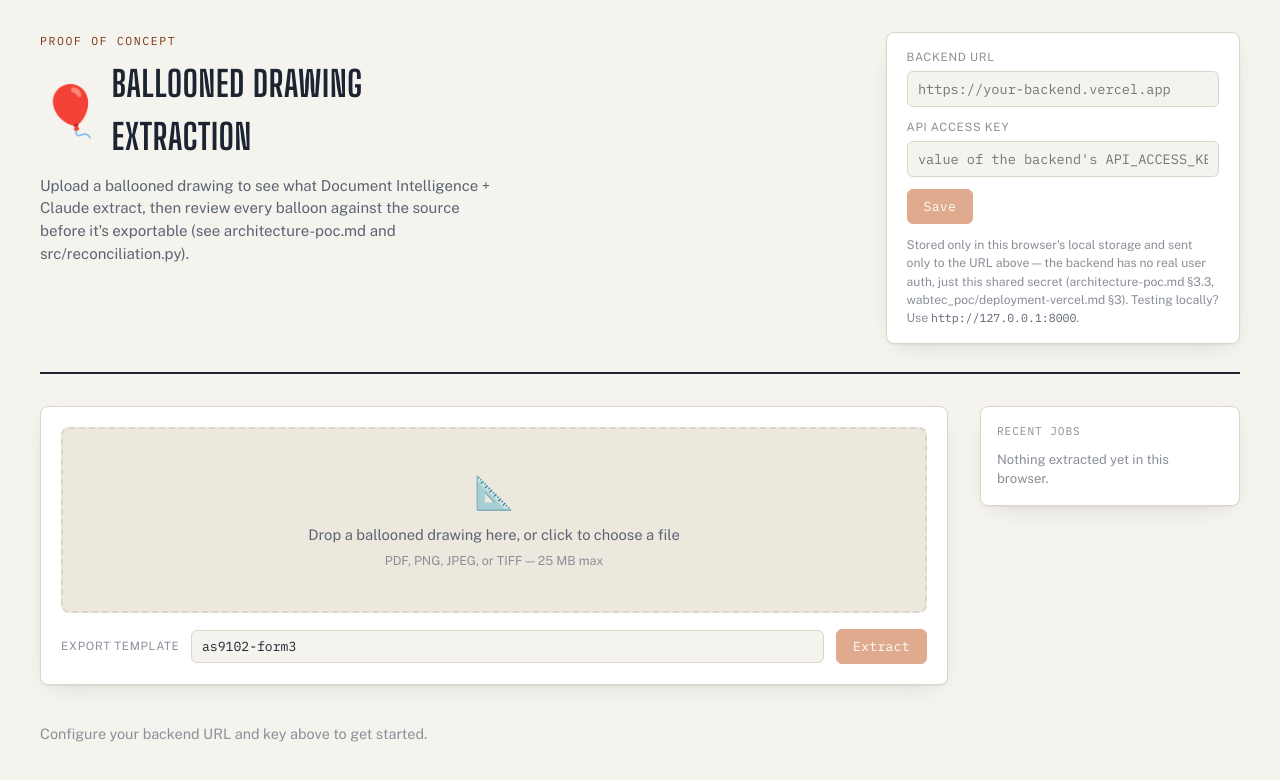
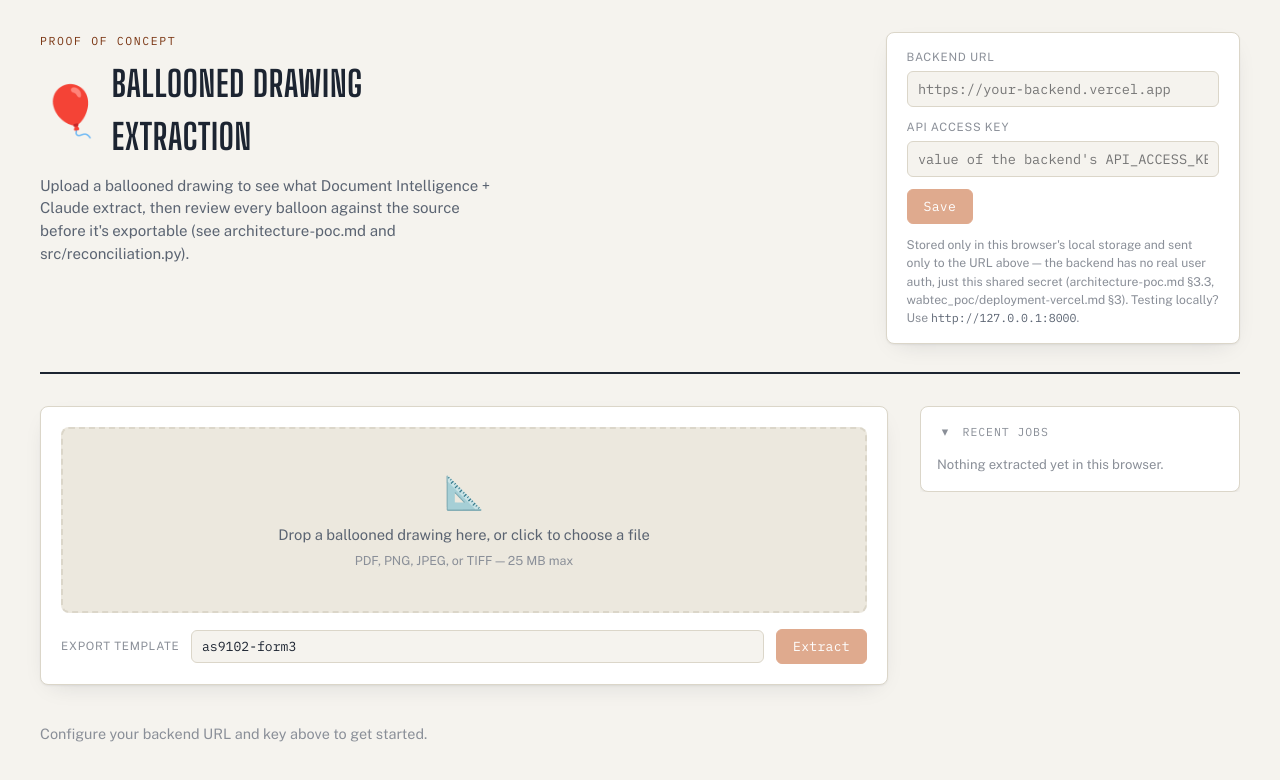
Before and after one commit to SA-IT-Team/wabtec_poc_app, a React (Vite) app: page / in a window 1280 px wide. Shown: the top 780 px of the page. Built offline with nearby package versions, Linux system fonts and the light colour scheme.

Commit message:
Moved AI assistant to right

```diff
--- a/src/App.css
+++ b/src/App.css
@@ -52,7 +52,7 @@
 
 .app__layout {
   display: grid;
-  grid-template-columns: minmax(0, 1fr) 260px;
+  grid-template-columns: minmax(0, 1fr) 320px;
   gap: 2rem;
   align-items: start;
 }
@@ -60,6 +60,11 @@
 .app__sidebar {
   position: sticky;
   top: 1.5rem;
+  display: flex;
+  flex-direction: column;
+  gap: 1.25rem;
+  max-height: calc(100vh - 3rem);
+  overflow-y: auto;
 }
 
 .app__results-grid {
--- a/src/App.tsx
+++ b/src/App.tsx
@@ -13,6 +13,7 @@ import {
 import type { ConnectionConfig, ExtractionResult, HistoryEntry, JobRecord } from "./lib/types";
 import { AssistantPanel } from "./components/AssistantPanel";
 import { BalloonTable } from "./components/BalloonTable";
+import { CollapsiblePanel } from "./components/CollapsiblePanel";
 import { ConnectionBar } from "./components/ConnectionBar";
 import { DrawingPreview } from "./components/DrawingPreview";
 import { JobHistory } from "./components/JobHistory";
@@ -182,14 +183,24 @@ export default function App() {
                   </div>
                 )}
               </div>
-
-              {activeJobId && <AssistantPanel jobId={activeJobId} config={config} />}
             </section>
           )}
         </main>
 
         <aside className="app__sidebar">
-          <JobHistory entries={history} activeJobId={activeJobId} onSelect={handleSelectHistory} onClear={handleClearHistory} />
+          <CollapsiblePanel title="Recent jobs" storageKey="recent-jobs">
+            <JobHistory entries={history} activeJobId={activeJobId} onSelect={handleSelectHistory} onClear={handleClearHistory} />
+          </CollapsiblePanel>
+
+          {activeJobId && (
+            <CollapsiblePanel
+              title="AI assistant"
+              subtitle="Analysis and feedback on this drawing's data"
+              storageKey="ai-assistant"
+            >
+              <AssistantPanel jobId={activeJobId} config={config} />
+            </CollapsiblePanel>
+          )}
         </aside>
       </div>
     </div>
--- a/src/components/AssistantPanel.css
+++ b/src/components/AssistantPanel.css
@@ -1,45 +1,20 @@
 .assistant-panel {
-  background: var(--surface);
-  border: 1px solid var(--line);
-  border-radius: 8px;
-  box-shadow: var(--shadow);
-  padding: 1.1rem 1.25rem;
   display: flex;
   flex-direction: column;
   gap: 1rem;
 }
 
-.assistant-panel__head {
-  display: flex;
-  flex-wrap: wrap;
-  align-items: flex-start;
-  justify-content: space-between;
-  gap: 1rem;
-}
-
-.assistant-panel__head h3 {
-  margin: 0 0 0.3rem;
-  font-size: 1.02rem;
-}
-
-.assistant-panel__subtitle {
-  margin: 0;
-  font-size: 0.86rem;
-  color: var(--ink-soft);
-  max-width: 56ch;
-}
-
 .assistant-panel__tabs {
   display: flex;
   gap: 0.35rem;
-  flex: none;
 }
 
 .assistant-panel__tab {
+  flex: 1;
   font-family: "IBM Plex Mono", monospace;
-  font-size: 0.74rem;
+  font-size: 0.72rem;
   letter-spacing: 0.03em;
-  padding: 0.35rem 0.7rem;
+  padding: 0.35rem 0.5rem;
   border-radius: 6px;
   border: 1px solid var(--line);
   background: var(--surface-2);
--- a/src/components/AssistantPanel.tsx
+++ b/src/components/AssistantPanel.tsx
@@ -80,16 +80,7 @@ export function AssistantPanel({ jobId, config }: AssistantPanelProps) {
   );
 
   return (
-    <section className="assistant-panel">
-      <div className="assistant-panel__head">
-        <div>
-          <h3>AI Assistant</h3>
-          <p className="assistant-panel__subtitle">
-            General analysis and feedback on this drawing's data — missing information, incomplete
-            data, inconsistencies between sheets, and common mistakes. An assistant, not a source of
-            truth: verify anything it flags against the drawing yourself.
-          </p>
-        </div>
+    <div className="assistant-panel">
       <div className="assistant-panel__tabs" role="tablist">
         <button
           type="button"
@@ -109,7 +100,6 @@ export function AssistantPanel({ jobId, config }: AssistantPanelProps) {
         >
           Ask a question
         </button>
-        </div>
       </div>
 
       {tab === "feedback" && (
@@ -208,6 +198,6 @@ export function AssistantPanel({ jobId, config }: AssistantPanelProps) {
           </form>
         </div>
       )}
-    </section>
+    </div>
   );
 }
--- /dev/null
+++ b/src/components/CollapsiblePanel.css
@@ -0,0 +1,61 @@
+.collapsible-panel {
+  background: var(--surface);
+  border: 1px solid var(--line);
+  border-radius: 8px;
+  box-shadow: var(--shadow);
+  overflow: hidden;
+}
+
+.collapsible-panel__header {
+  width: 100%;
+  display: flex;
+  align-items: center;
+  gap: 0.6rem;
+  padding: 0.9rem 1rem;
+  background: transparent;
+  border: none;
+  cursor: pointer;
+  text-align: left;
+  font: inherit;
+  color: inherit;
+}
+
+.collapsible-panel--collapsed .collapsible-panel__header {
+  padding-bottom: 0.9rem;
+}
+
+.collapsible-panel__header:hover {
+  background: var(--surface-2);
+}
+
+.collapsible-panel__chevron {
+  flex: none;
+  color: var(--ink-faint);
+  font-size: 0.8rem;
+  width: 1rem;
+  text-align: center;
+}
+
+.collapsible-panel__title-block {
+  display: flex;
+  flex-direction: column;
+  gap: 0.15rem;
+  min-width: 0;
+}
+
+.collapsible-panel__title {
+  font-family: "IBM Plex Mono", monospace;
+  font-size: 0.72rem;
+  letter-spacing: 0.08em;
+  text-transform: uppercase;
+  color: var(--ink-faint);
+}
+
+.collapsible-panel__subtitle {
+  font-size: 0.8rem;
+  color: var(--ink-soft);
+}
+
+.collapsible-panel__body {
+  padding: 0 1rem 1rem;
+}
--- /dev/null
+++ b/src/components/CollapsiblePanel.tsx
@@ -0,0 +1,61 @@
+import { useState, type ReactNode } from "react";
+import "./CollapsiblePanel.css";
+
+interface CollapsiblePanelProps {
+  title: string;
+  subtitle?: string;
+  /** Distinguishes this panel's remembered open/closed state in localStorage -- unique per panel
+   * (e.g. "recent-jobs", "ai-assistant"). */
+  storageKey: string;
+  defaultOpen?: boolean;
+  children: ReactNode;
+}
+
+const STORAGE_PREFIX = "bdx-poc.panel.";
+
+function loadOpen(key: string, fallback: boolean): boolean {
+  try {
+    const raw = localStorage.getItem(STORAGE_PREFIX + key);
+    return raw === null ? fallback : raw === "open";
+  } catch {
+    return fallback; // localStorage unavailable (private browsing, etc.) -- just don't persist
+  }
+}
+
+function saveOpen(key: string, open: boolean): void {
+  try {
+    localStorage.setItem(STORAGE_PREFIX + key, open ? "open" : "closed");
+  } catch {
+    // not persisting is fine -- the panel still works for this session
+  }
+}
+
+/** A collapsible card: click the header to toggle, remembered per-panel across reloads. Used to
+ * let the sidebar hold both Recent Jobs and the AI Assistant without either one crowding the
+ * other out -- see App.tsx. */
+export function CollapsiblePanel({ title, subtitle, storageKey, defaultOpen = true, children }: CollapsiblePanelProps) {
+  const [open, setOpen] = useState(() => loadOpen(storageKey, defaultOpen));
+
+  function toggle() {
+    setOpen((prev) => {
+      const next = !prev;
+      saveOpen(storageKey, next);
+      return next;
+    });
+  }
+
+  return (
+    <section className={`collapsible-panel${open ? "" : " collapsible-panel--collapsed"}`}>
+      <button type="button" className="collapsible-panel__header" onClick={toggle} aria-expanded={open}>
+        <span className="collapsible-panel__chevron" aria-hidden="true">
+          {open ? "▾" : "▸"}
+        </span>
+        <span className="collapsible-panel__title-block">
+          <span className="collapsible-panel__title">{title}</span>
+          {subtitle && <span className="collapsible-panel__subtitle">{subtitle}</span>}
+        </span>
+      </button>
+      {open && <div className="collapsible-panel__body">{children}</div>}
+    </section>
+  );
+}
--- a/src/components/JobHistory.css
+++ b/src/components/JobHistory.css
@@ -1,24 +1,7 @@
-.job-history {
-  background: var(--surface);
-  border: 1px solid var(--line);
-  border-radius: 8px;
-  box-shadow: var(--shadow);
-  padding: 1rem;
-}
-
-.job-history__head {
+.job-history__actions {
   display: flex;
-  align-items: center;
-  justify-content: space-between;
-  margin-bottom: 0.6rem;
-}
-
-.job-history__title {
-  font-family: "IBM Plex Mono", monospace;
-  font-size: 0.7rem;
-  letter-spacing: 0.08em;
-  text-transform: uppercase;
-  color: var(--ink-faint);
+  justify-content: flex-end;
+  margin-bottom: 0.5rem;
 }
 
 .job-history__empty {
--- a/src/components/JobHistory.tsx
+++ b/src/components/JobHistory.tsx
@@ -12,14 +12,13 @@ interface JobHistoryProps {
 export function JobHistory({ entries, activeJobId, onSelect, onClear }: JobHistoryProps) {
   return (
     <div className="job-history">
-      <div className="job-history__head">
-        <span className="job-history__title">Recent jobs</span>
-        {entries.length > 0 && (
+      {entries.length > 0 && (
+        <div className="job-history__actions">
           <button type="button" className="btn btn--ghost btn--small" onClick={onClear}>
             Clear
           </button>
-        )}
-      </div>
+        </div>
+      )}
       {entries.length === 0 ? (
         <p className="job-history__empty">Nothing extracted yet in this browser.</p>
       ) : (
```
Also changed, not shown: 2 other files (tests, documents, lock files or other folders). Lines whose indentation alone changed are shown as unchanged.
